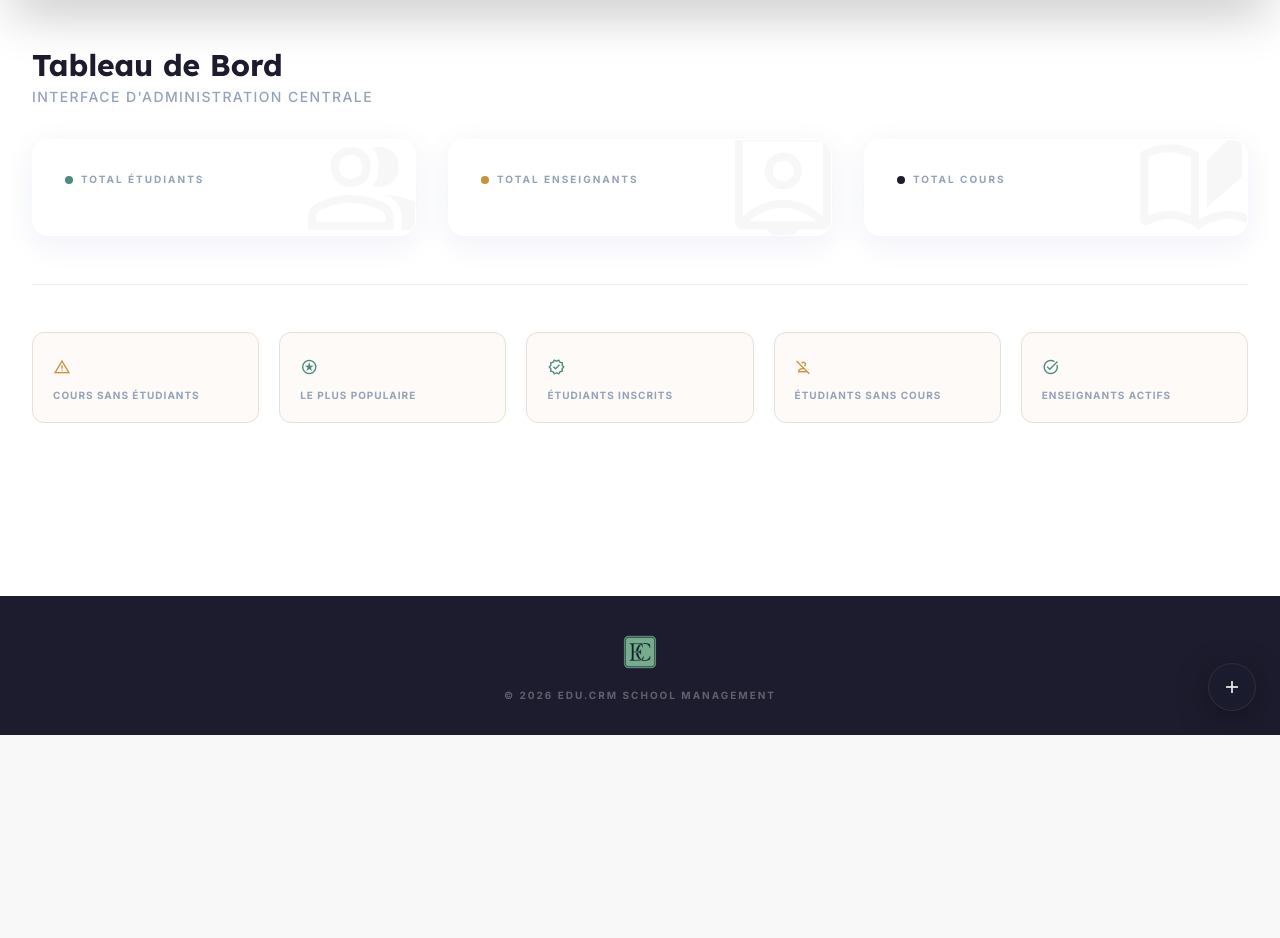
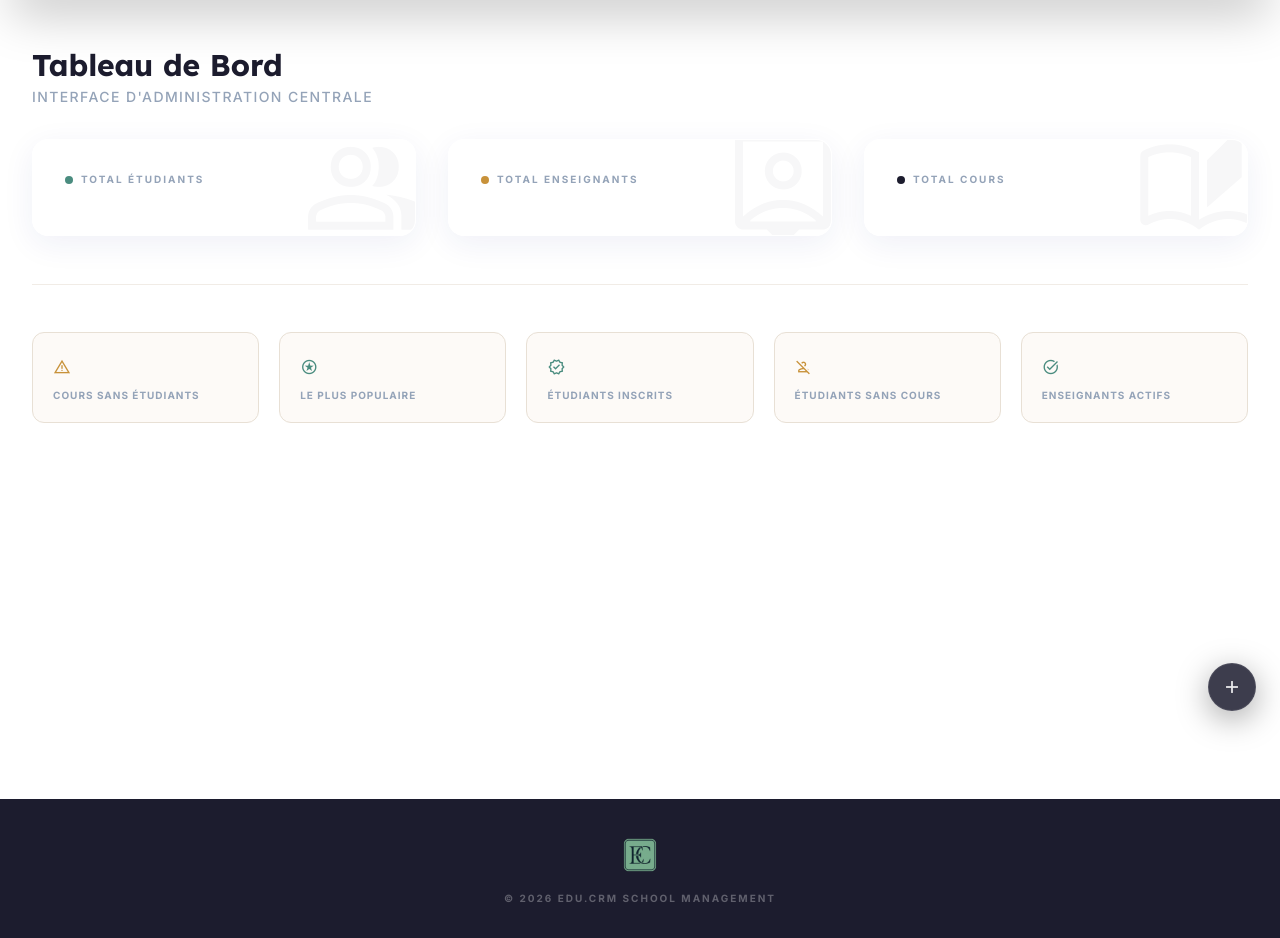
Before and after one commit to daniel-sysnet/edu.crm, a Flask app: template app/templates/dashboard/index.html in a window 1280 px wide. Shown: the part 65-1003 px from the top of the page. Before the commit the page ends 800 px from the top, so only its background shows below. Run offline with Flask 3, Linux system fonts and the light colour scheme; the template is opened without the code that fills it, so the values that code supplies are empty; some libraries are stand-ins or nearby versions.

Commit message:
fix: ajuster la hauteur minimale du conteneur principal du tableau de bord

```diff
--- a/app/templates/dashboard/index.html
+++ b/app/templates/dashboard/index.html
@@ -6,7 +6,7 @@
 
 {% block content %}
 
-<div class="p-8 w-full max-w-7xl mx-auto space-y-8 flex-grow pt-12">
+<div class="p-8 w-full min-h-screen max-w-7xl mx-auto space-y-8 flex-grow pt-12">
 
     {# ── En-tête ── #}
     <div class="flex items-center justify-between">
```
